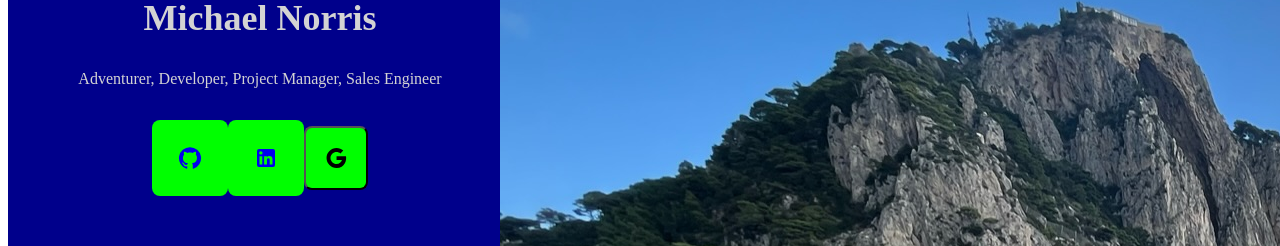
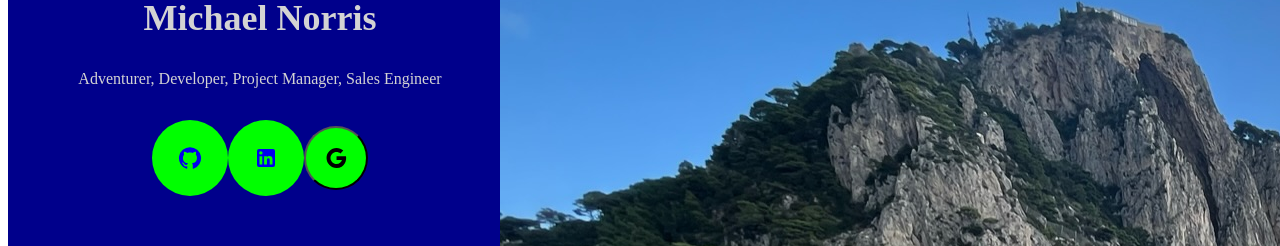
Before and after one commit to mjngit/portfolio, a React app: page /#/java/about in a window 1280 px wide. Shown: the part 310-556 px from the top of the page. Built offline with nearby package versions, Linux system fonts and the light colour scheme; no server answers; the HTML template or start-up script is replaced by a standard one; what react-swipeable-views-utils would draw is missing.

Commit message:
brute styling 1.46

```diff
--- a/src/Components/About/AboutV2.js
+++ b/src/Components/About/AboutV2.js
@@ -42,13 +42,13 @@ const AboutV2 = () => {
 							<span className="font-medium dark:text-gray-50" style={{ fontWeight: '500', color: 'lightgray' }}>Adventurer, Developer, Project Manager, Sales Engineer</span>
 						</p>
                         <div className='flex items-center justify-center' style={{ display: 'flex', alignItems: 'center', justifyContent: 'center'}}>
-                            <a rel="noopener noreferrer" href="https://github.com/mjngit" className="flex items-center justify-center w-8 h-8 rounded-full sm:w-10 sm:h-10 dark:bg-lime-400 dark:text-gray-900" style={{ display: 'flex', alignItems: 'center', justifyContent: 'center', width: '1rem', height: '1rem', borderRadius: '.5rem', backgroundColor: 'lime' , padding: '30px'}}>
+                            <a rel="noopener noreferrer" href="https://github.com/mjngit" className="flex items-center justify-center w-8 h-8 rounded-full sm:w-10 sm:h-10 dark:bg-lime-400 dark:text-gray-900" style={{ display: 'flex', alignItems: 'center', justifyContent: 'center', width: '1rem', height: '1rem', borderRadius: '5rem', backgroundColor: 'lime' , padding: '30px'}}>
                                 <GitHubIcon />
                             </a>
-                            <a rel="noopener noreferrer" href="https://www.linkedin.com/in/mike-j-norris/" className="flex items-center justify-center w-8 h-8 rounded-full sm:w-10 sm:h-10 dark:bg-lime-400 dark:text-gray-900" style={{ display: 'flex', alignItems: 'center', justifyContent: 'center', width: '1rem', height: '1rem', borderRadius: '.5rem', backgroundColor: 'lime', padding: '30px'}}>
+                            <a rel="noopener noreferrer" href="https://www.linkedin.com/in/mike-j-norris/" className="flex items-center justify-center w-8 h-8 rounded-full sm:w-10 sm:h-10 dark:bg-lime-400 dark:text-gray-900" style={{ display: 'flex', alignItems: 'center', justifyContent: 'center', width: '1rem', height: '1rem', borderRadius: '5rem', backgroundColor: 'lime', padding: '30px'}}>
                                 <LinkedInIcon />
                             </a>
-                            <button rel="noopener noreferrer" onClick={() => window.location = 'mailto:mnorris6@elon.edu'} className="flex items-center justify-center w-8 h-8 rounded-full sm:w-10 sm:h-10 dark:bg-lime-400 dark:text-gray-900" style={{ display: 'flex', alignItems: 'center', justifyContent: 'center', width: '1rem', height: '1rem', borderRadius: '.5rem', backgroundColor: 'lime' , padding: '30px'}}>
+                            <button rel="noopener noreferrer" onClick={() => window.location = 'mailto:mnorris6@elon.edu'} className="flex items-center justify-center w-8 h-8 rounded-full sm:w-10 sm:h-10 dark:bg-lime-400 dark:text-gray-900" style={{ display: 'flex', alignItems: 'center', justifyContent: 'center', width: '1rem', height: '1rem', borderRadius: '5rem', backgroundColor: 'lime' , padding: '30px'}}>
                                 <GoogleIcon />
                             </button>
                         </div>
```
